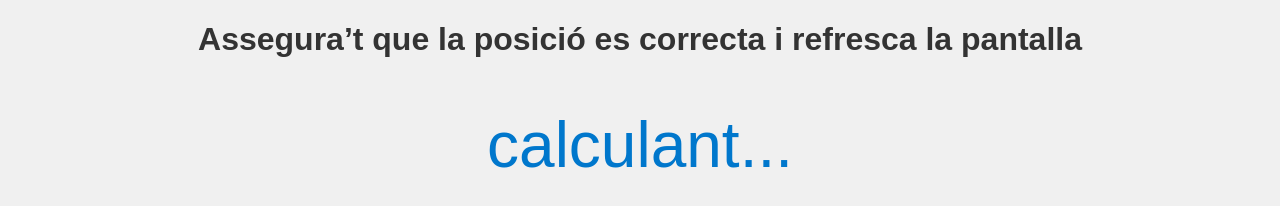
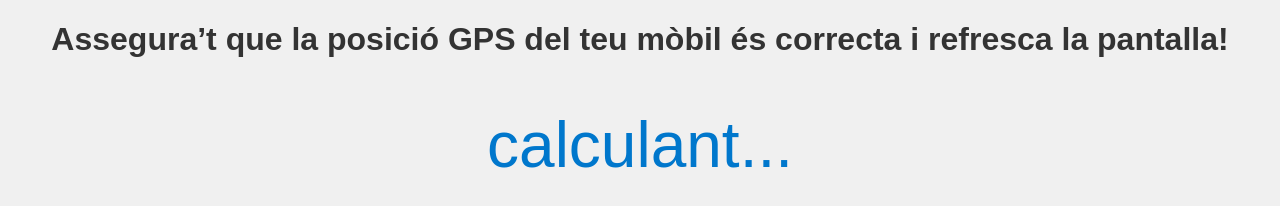
Before and after one commit to xredon/Geo, a plain HTML site: page index.html in a window 1280 px wide. Drawn offline with Linux system fonts and the light colour scheme.

Commit message:
Text header

```diff
--- a/index.html
+++ b/index.html
@@ -6,7 +6,7 @@
     <link rel="stylesheet" type="text/css" href="styles.css">
 </head>
 <body>
-    <h1>Assegura&rsquo;t que la posici&oacute; es correcta i refresca la pantalla</h1>
+    <h1>Assegura&rsquo;t que la posici&oacute; GPS del teu m&ograve;bil &eacute;s correcta i refresca la pantalla!</h1>
     <p id="distance">calculant...</p>
     <p id="congratsMessage"></p>
 
```
